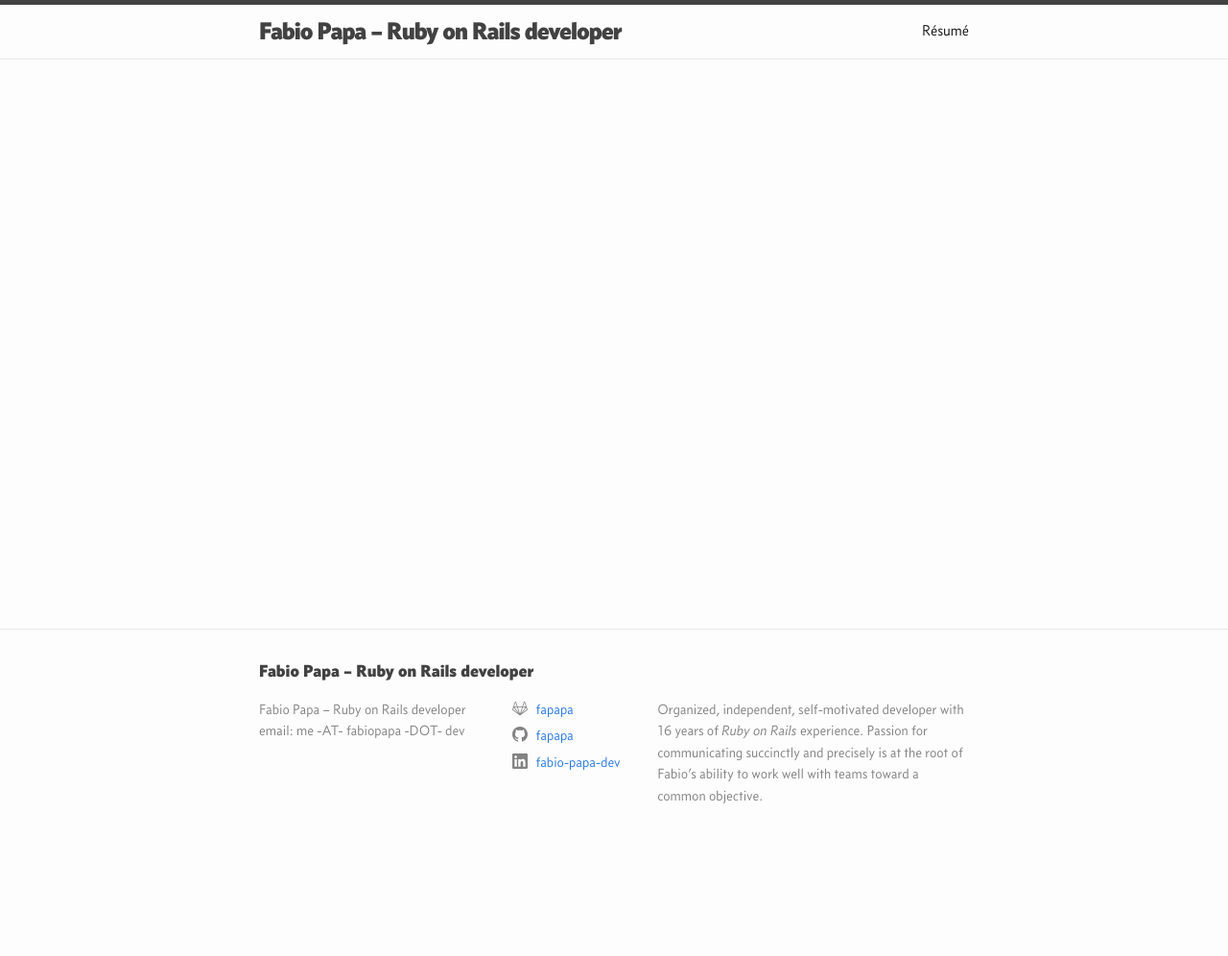
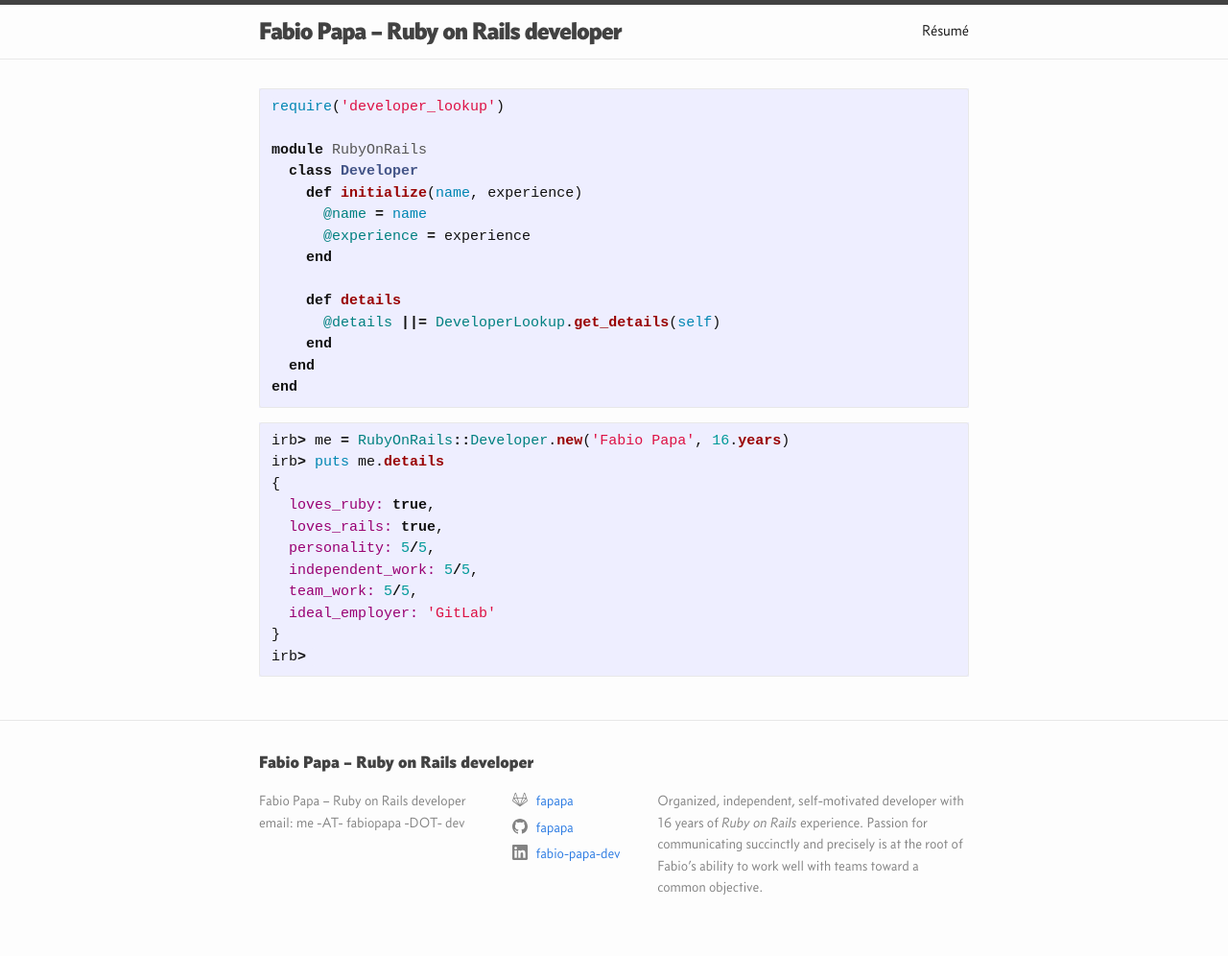
Before and after one commit to fapapa/fapapa.github.io, a Jekyll site: the page built from index.md, in a window 1280 px wide. Shown: the whole page at 96% size. Built offline with Jekyll 4.4.1, drawn with Linux system fonts in a browser that asks for light colours; before the commit the page ends 900 px from its top, so only the background shows below that.

Commit message:
Add some initial content to the front page (index)
Add some 'ruby code' that is in fact just some information about me. I
may need to change this in the future to make it more compelling, but
it will do for now.

````diff
--- a/index.md
+++ b/index.md
@@ -4,3 +4,34 @@
 
 layout: default
 ---
+
+``` ruby
+require('developer_lookup')
+
+module RubyOnRails
+  class Developer
+    def initialize(name, experience)
+      @name = name
+      @experience = experience
+    end
+
+    def details
+      @details ||= DeveloperLookup.get_details(self)
+    end
+  end
+end
+```
+
+``` ruby
+irb> me = RubyOnRails::Developer.new('Fabio Papa', 16.years)
+irb> puts me.details
+{
+  loves_ruby: true,
+  loves_rails: true,
+  personality: 5/5,
+  independent_work: 5/5,
+  team_work: 5/5,
+  ideal_employer: 'GitLab'
+}
+irb>
+```
````
